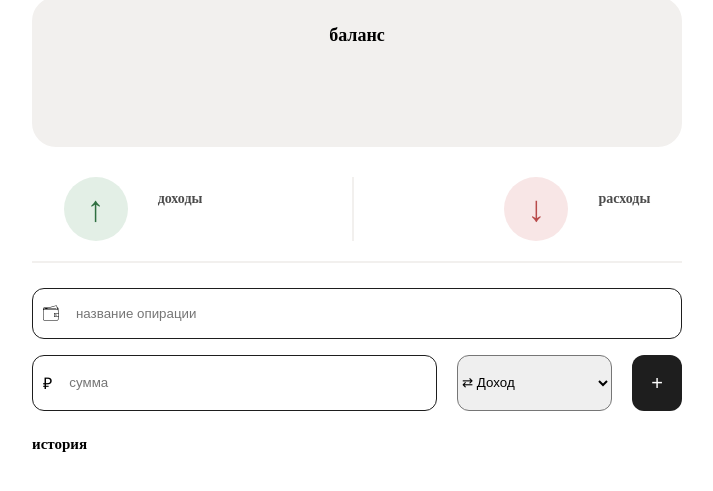
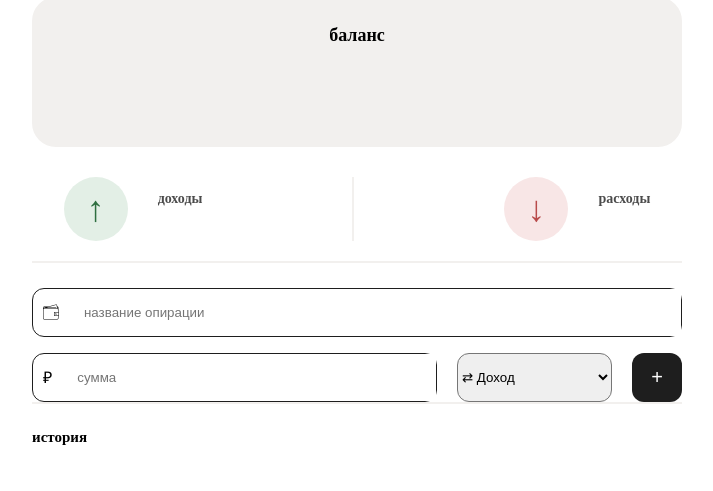
Before and after one commit to Abdurrahman0167/expense-tracker-, a plain HTML site: page index.html in a window 1280 px wide. Shown: the part 83-574 px from the top of the page, without its empty margins (283-996 px from the left). Drawn offline with nearby package versions, Linux system fonts and the light colour scheme; a web font is replaced by a local one.

Commit message:
исправил косяки с формой

```diff
--- a/css/style.css
+++ b/css/style.css
@@ -79,7 +79,8 @@ html {
     padding-bottom: 20px;
     border-bottom: 2px solid var(--bg-surface);
 }
-.line{
+
+.line {
     width: 2px;
     height: 64px;
     background: var(--bg-surface);
@@ -127,6 +128,15 @@ button:focus {
     outline: none;
 }
 
+input {
+    padding: 1.6rem 0 1.6rem 1rem;
+    width: 96%;
+}
+
+label{
+    width: 100%;
+}
+
 .transition-container_flex {
     display: flex;
     gap: 2rem;
@@ -134,7 +144,7 @@ button:focus {
 
 .transition-container__summ,
 .transition-container__name {
-    padding: 1.6rem 0 1.6rem 1rem;
+    padding-left: 1rem;
     border: 1px solid var(--text-color);
     display: flex;
     align-items: center;
@@ -143,11 +153,12 @@ button:focus {
     gap: 15px;
 }
 
-.transaction-form{
+.transaction-form {
     margin-bottom: 25px;
+    border-bottom: 2px solid var(--bg-surface);
 }
 
-.transition-container__name{
+.transition-container__name {
     min-width: 380px;
     margin-bottom: 16px;
 }
@@ -171,6 +182,7 @@ button:focus {
     max-width: 30%;
     min-width: 80px;
     border-radius: var(--main-radius);
+    padding: 0 5px 0 10 px;
 }
 
 .transition-form__submit {
```
